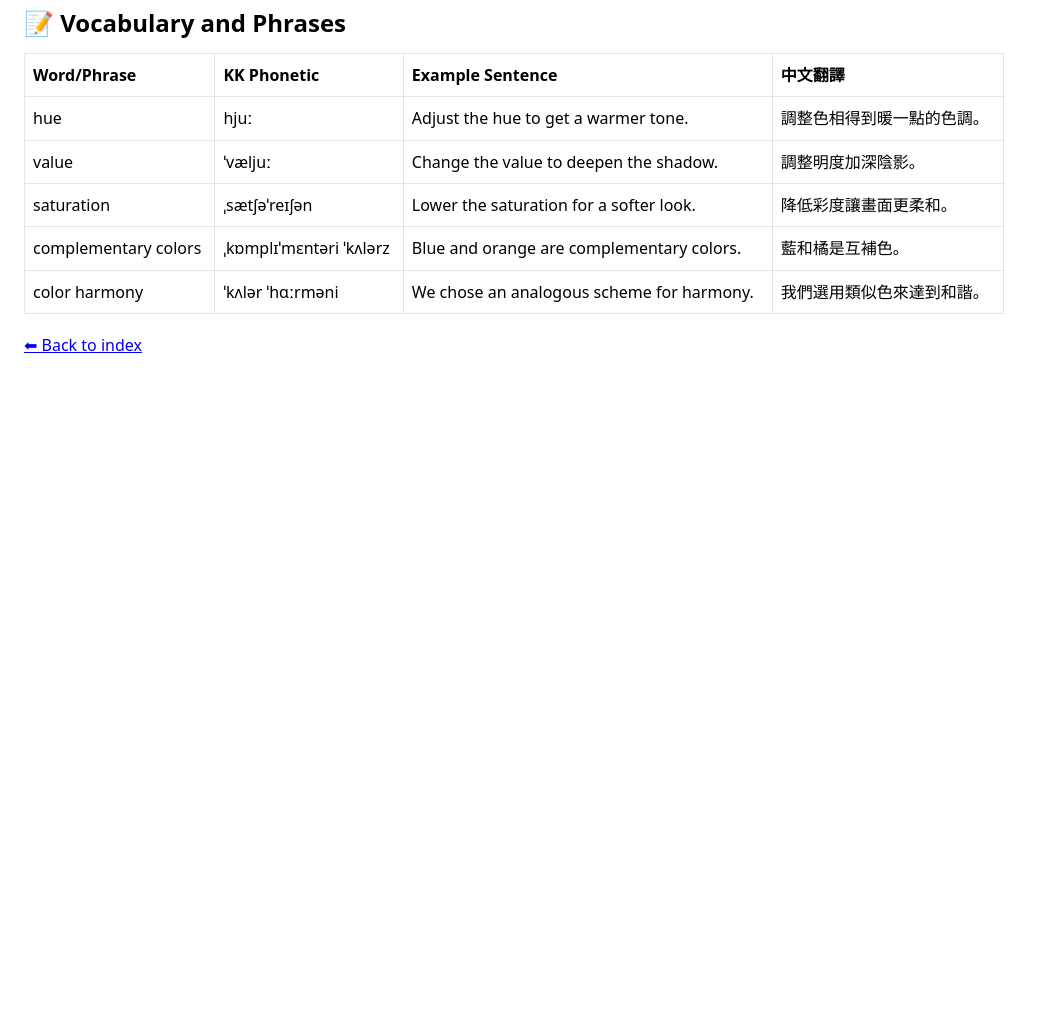
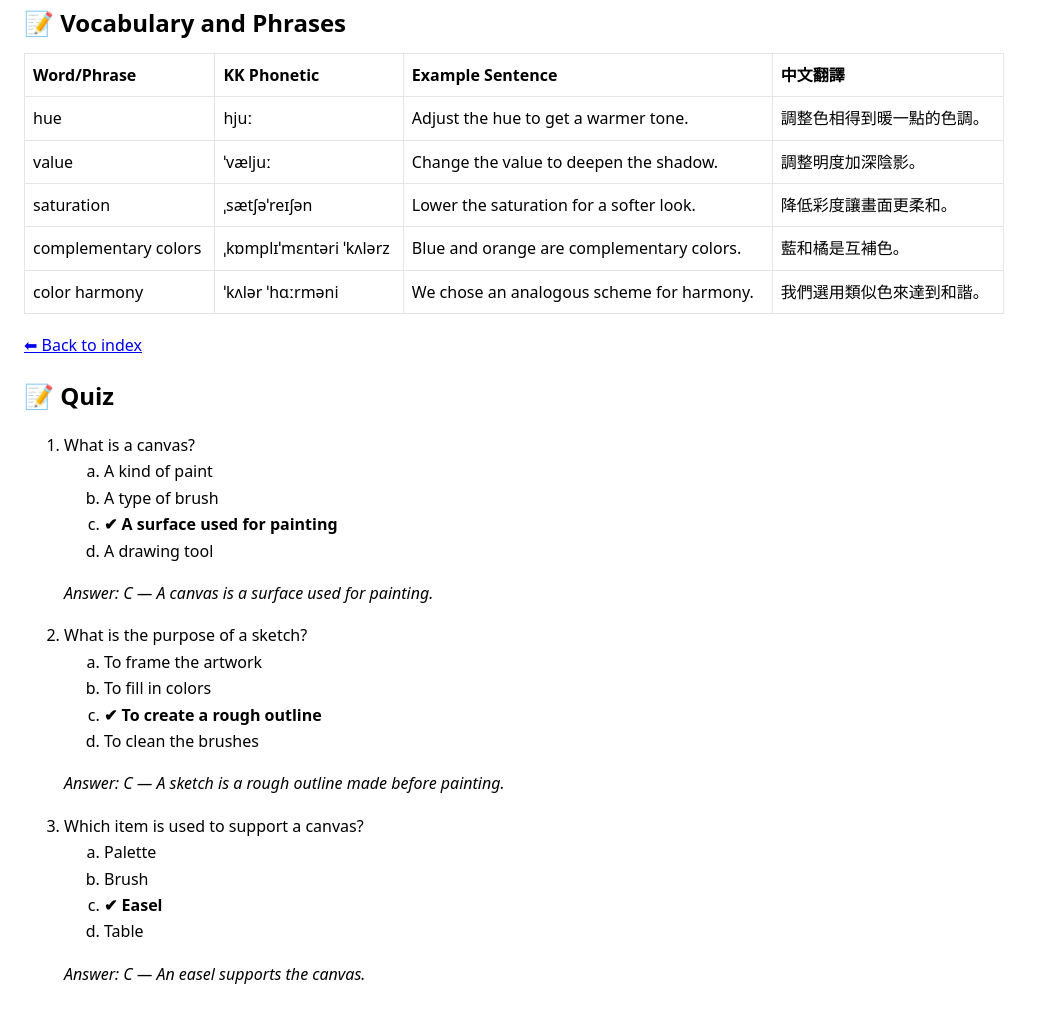
Before and after one commit to yangmyang0223-ops/English-day1, a plain HTML site: page day3.html in a window 1280 px wide. Shown: the part 322-1333 px from the top of the page, without its empty margins (0-1043 px from the left). Before the commit the page ends 800 px from the top, so only its background shows below. Drawn offline with Linux system fonts and the light colour scheme.

Commit message:
Update day3.html

```diff
--- a/day3.html
+++ b/day3.html
@@ -30,4 +30,40 @@
 </section>
 
 <p><a href="index.html?v=1">⬅ Back to index</a></p>
+  <!-- Quiz -->
+<section id="quiz">
+  <h2>📝 Quiz</h2>
+  <ol>
+    <li>
+      What is a canvas?
+      <ol type="a">
+        <li>A kind of paint</li>
+        <li>A type of brush</li>
+        <li><strong>✔ A surface used for painting</strong></li>
+        <li>A drawing tool</li>
+      </ol>
+      <p><em>Answer: C — A canvas is a surface used for painting.</em></p>
+    </li>
+    <li>
+      What is the purpose of a sketch?
+      <ol type="a">
+        <li>To frame the artwork</li>
+        <li>To fill in colors</li>
+        <li><strong>✔ To create a rough outline</strong></li>
+        <li>To clean the brushes</li>
+      </ol>
+      <p><em>Answer: C — A sketch is a rough outline made before painting.</em></p>
+    </li>
+    <li>
+      Which item is used to support a canvas?
+      <ol type="a">
+        <li>Palette</li>
+        <li>Brush</li>
+        <li><strong>✔ Easel</strong></li>
+        <li>Table</li>
+      </ol>
+      <p><em>Answer: C — An easel supports the canvas.</em></p>
+    </li>
+  </ol>
+</section>
 </body></html>
```
